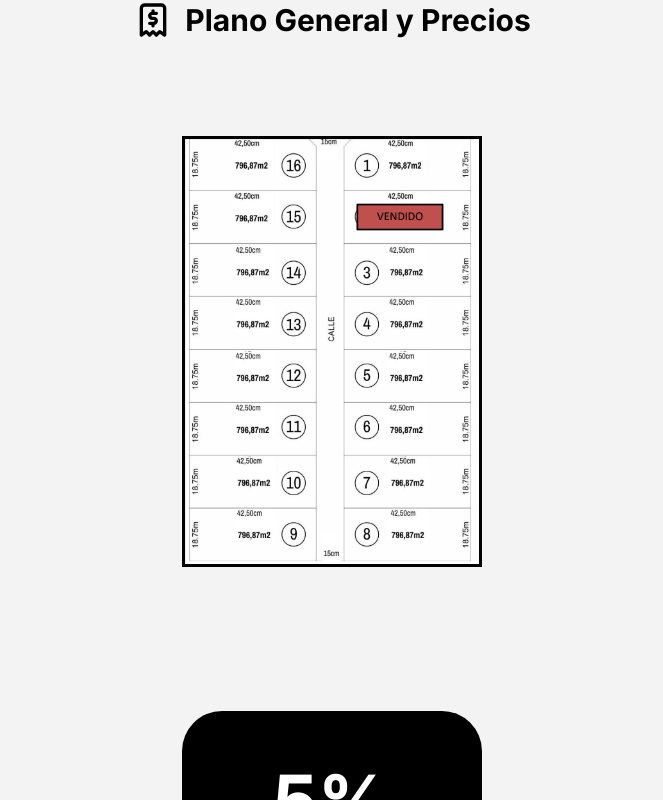
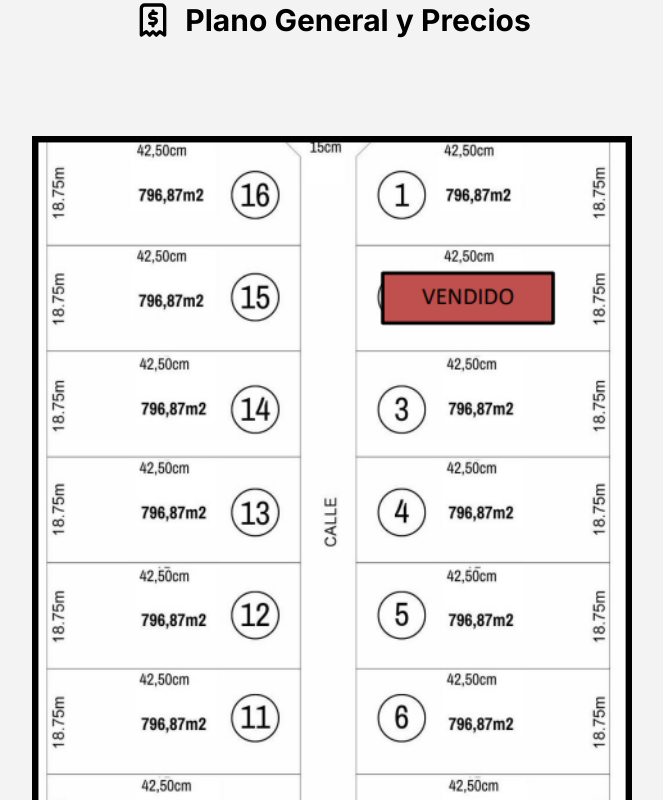
Before and after one commit to Tintaa307/cejas-propiedades, a Next.js app: page /canada in a window 1280 px wide. Shown: the part 2360-3160 px from the top of the page, without its empty margins (308-971 px from the left). Built offline with nearby package versions, Linux system fonts and the light colour scheme.

Commit message:
feat: fix some errors

```diff
--- a/src/app/[slug]/components/Blueprints.tsx
+++ b/src/app/[slug]/components/Blueprints.tsx
@@ -18,8 +18,8 @@ const Blueprints = ({ blueprints }: BlueprintsProps) => {
         <Image
           src={blueprints[0]}
           alt="planos"
-          width={300}
-          height={700}
+          width={600}
+          height={600}
           className="mb-24"
         />
       </figure>
--- a/src/components/works/Works.tsx
+++ b/src/components/works/Works.tsx
@@ -36,7 +36,7 @@ const Works = () => {
     {
       title: "Las Magnolias",
       src: "/images/work-estacion.svg",
-      link: "/magonolias",
+      link: "/magnolias",
     },
     {
       title: "La Cañanda II",
--- a/src/works.json
+++ b/src/works.json
@@ -145,7 +145,7 @@
         "Se aceptan vehículos en parte de pago (Consultar)"
       ],
       "imgs": ["/images/image-carrousel.png"],
-      "blueprints": ["/images/planos-magnolilas.png"],
+      "blueprints": ["/images/planos-magnolias.png"],
       "map": "magnolias"
     },
     {
```
